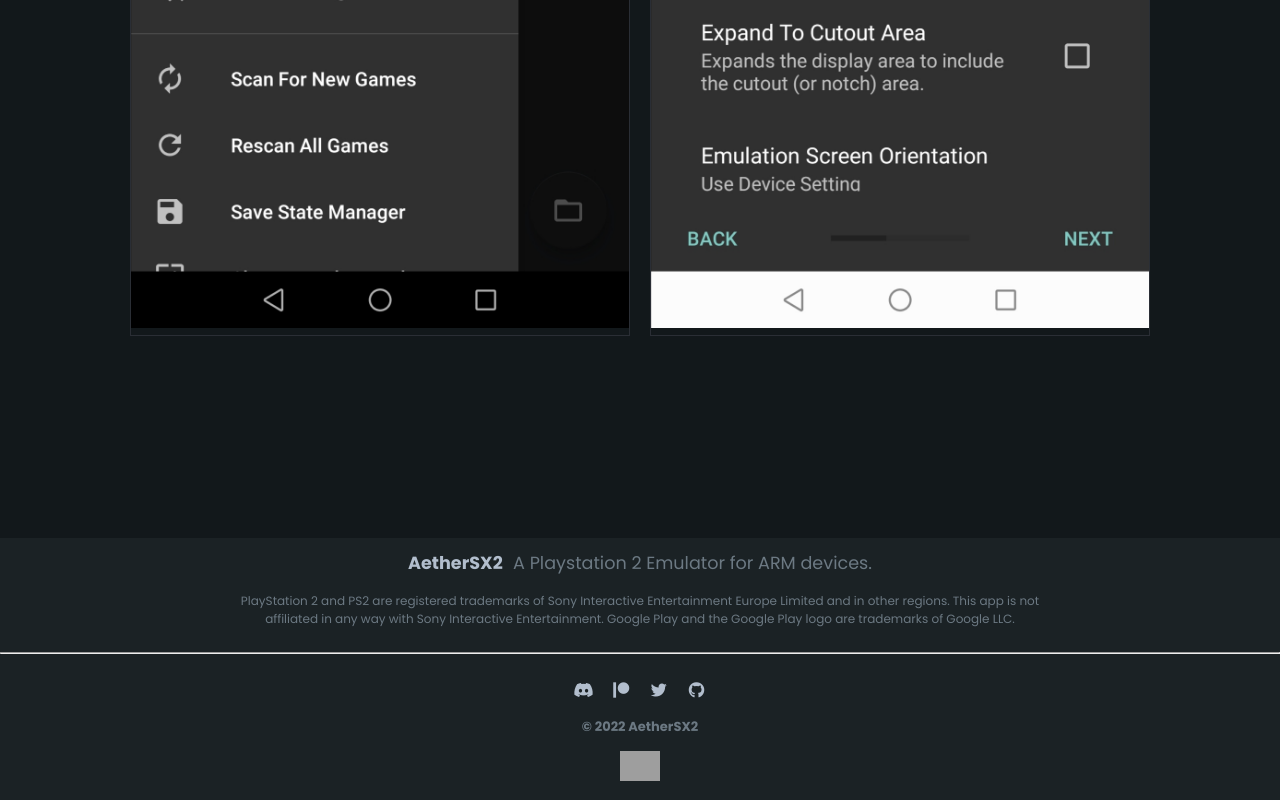
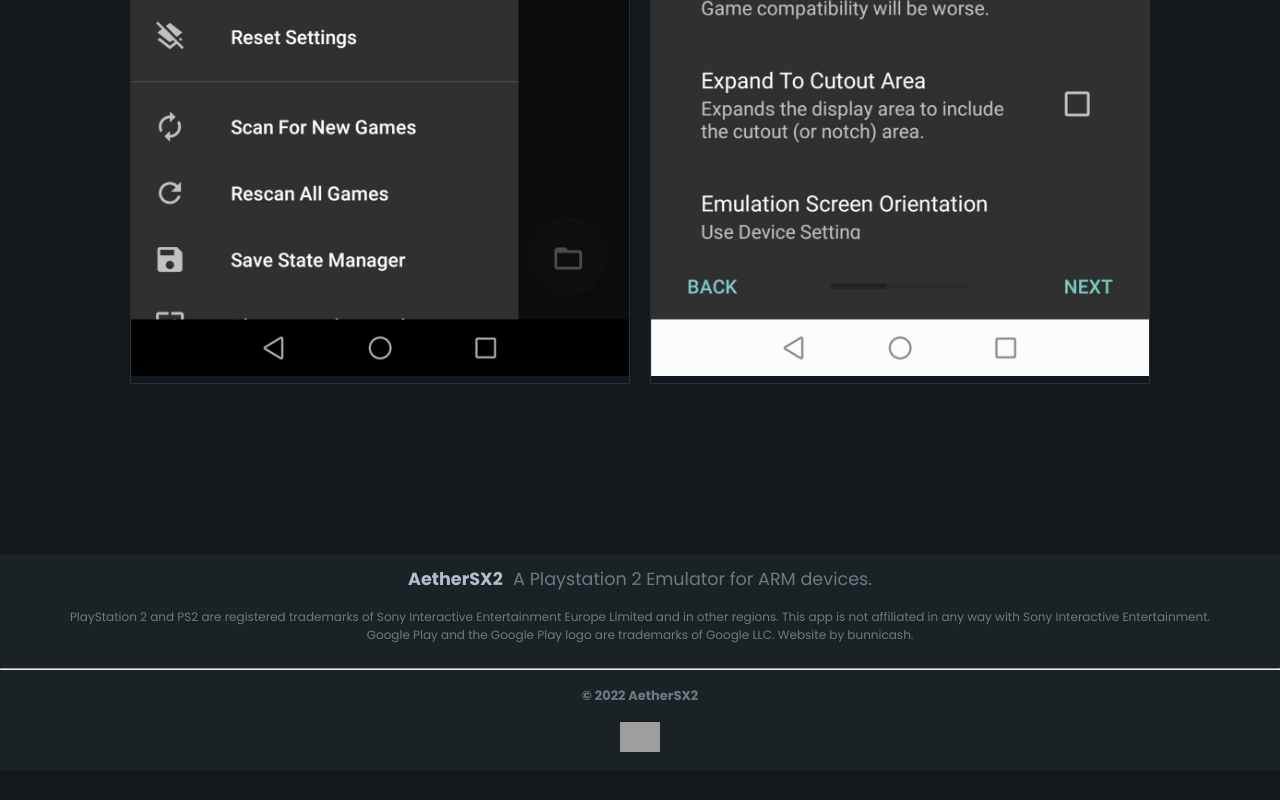
Before and after one commit to nakano1337/www-aethersx2, a plain HTML site: page index.html in a window 1280 px wide. Shown: the part 1426-2226 px from the top of the page. After the commit the page ends 2197 px from the top, so only its background shows below. Drawn offline with Linux system fonts and the light colour scheme; grey boxes are pictures that could not be loaded.

Commit message:
finalized design changes
- improved footer and navbar
- expanded gallery
- finalized faq-toc
- removed even more br's
- fixed theme coloring

```diff
--- a/index.html
+++ b/index.html
@@ -21,9 +21,9 @@
         <p>|</p>
         <a href="https://discord.com/invite/JZ7BkeEdrJ"><i class="fab fa-discord"></i></a>
         <a href="https://www.patreon.com/aethersx2"><i class="fab fa-patreon"></i></a>
-        <a href="https://mobile.twitter.com/tahlreth"><i class="fab fa-twitter"></i></a>
         <p>|</p>
         <a class="theme"><i class="fas fa-adjust"></i></a>
+        <a href="#"><i class="fas fa-chevron-up"></i></a>
     </div>
 
     <div class="text-container">
@@ -53,7 +53,7 @@
         </div>
     </div>
 
-    <div class="gallery-container-bottom">
+    <div class="gallery-container">
         <div class="gallery">
             <a target="_blank" href="./img/android1.jpg">
               <img src="./img/android1.jpg" alt="Main Menu">
@@ -64,8 +64,10 @@
             <a target="_blank" href="./img/android2.jpg">
               <img src="./img/android2.jpg" alt="Initial Setup">
             </a>
-        </div><br>
+        </div>
     </div>
+
+    <div class="space-item"></div>
 
     <div class="footer-dark">
         <footer>
@@ -75,17 +77,10 @@
                         <span>AetherSX2</span>A Playstation 2 Emulator for ARM devices. <br>
                     </p>
                     <p class=legal>
-                        PlayStation 2 and PS2 are registered trademarks of Sony Interactive Entertainment Europe Limited and in other regions.
-                        This app is not affiliated in any way with Sony Interactive Entertainment.
-                        Google Play and the Google Play logo are trademarks of Google LLC.
+                        PlayStation 2 and PS2 are registered trademarks of Sony Interactive Entertainment Europe Limited and in other regions. This app is not affiliated in any way with Sony Interactive Entertainment.
+                        Google Play and the Google Play logo are trademarks of Google LLC. <a href="https://github.com/bunnicash/www-aethersx2">Website by bunnicash.</a>
                     </p>
                     <hr>
-                    <div class="col item social">
-                        <a href="https://discord.com/invite/JZ7BkeEdrJ"><i class="fab fa-discord"></i></a>
-                        <a href="https://www.patreon.com/aethersx2"><i class="fab fa-patreon"></i> </a>
-                        <a href="https://mobile.twitter.com/tahlreth"><i class="fab fa-twitter"></i> </a>
-                        <a href="https://github.com/bunnicash/www-aethersx2"><i class="fab fa-github"></i> </a>
-                    </div>
                 </div>
                 <p class="copyright">© 2022 AetherSX2</p>
                 <div class="localize">
--- a/styles/styles.scss
+++ b/styles/styles.scss
@@ -24,7 +24,7 @@
 .light-mode {
     --color-primary: #edf2f5;
     --color-secondary: #4f72e7;
-    --color-tertiary: #d6d29d;
+    --color-tertiary: #bbb567;
     --color-white: #000000;
     --color-black: rgb(231, 222, 222);
     --color-grey-0: #f8f8f8;
@@ -132,6 +132,7 @@
     display: flex;
     align-items: center;
     justify-content: center;
+    padding-bottom: 4rem;
 }
 
 
@@ -159,11 +160,11 @@
 .topnav a {
     color: var(--color-grey-1);
     text-align: center;
-    padding: 8px 8px;
+    padding: 8px 6px;
     font-size: 14px;
     font-weight: bold;
     .fa-discord {
-        color: #9063f8;
+        color: #6665d2;
     }
     .fa-patreon {
         color: #c93f3f;
@@ -205,38 +206,16 @@
     .legal {
         font-size: .75rem;
         padding-bottom: 1.5rem;
-        max-width: 800px;
+        max-width: 1150px;
         display:inline-block;
     }
-}
-
-.footer-dark .item.social {
-    text-align: center;
-}
-
-.footer-dark .item.social > a {
-    font-size:16px;
-    padding-top: 1.5rem;
-    width:25px;
-    height:25px;
-    display:inline-block;
-    text-align:center;
-    margin:0 4px;
-    opacity: 1;
-    .fab {
-        color: var(--color-grey-2);
-    }
-}
-
-.footer-dark .item.social > a:hover {
-    opacity: 0.8;
 }
 
 .footer-dark .copyright {
     font-weight: bold;
     text-align:center;
-    padding-top:14px;
-    padding-bottom: 14px;
+    padding-top:16px;
+    padding-bottom: 16px;
     color: var(--color-grey-3);
     font-size:13px;
     margin-bottom:0;
@@ -247,7 +226,6 @@
 .gallery-container {
     display: flex;
     justify-content: center;
-    padding-top: 1rem;
     .gallery {
         margin: 10px;
         border: 1px solid var(--color-grey-5);
@@ -262,22 +240,3 @@
         height: auto;
     }
 }
-
-.gallery-container-bottom {
-    display: flex;
-    justify-content: center;
-    padding-bottom: 12rem;
-    .gallery {
-        margin: 10px;
-        border: 1px solid var(--color-grey-5);
-        float: left;
-        max-width: 500px;
-    }
-    .gallery:hover {
-        border: 1px solid var(--color-secondary);
-    }
-    .gallery img {
-        width: 100%;
-        height: auto;
-    }
-}
```
Also changed, not shown: faq.html (+4 -32 lines), styles/styles.css, 2 other files.
